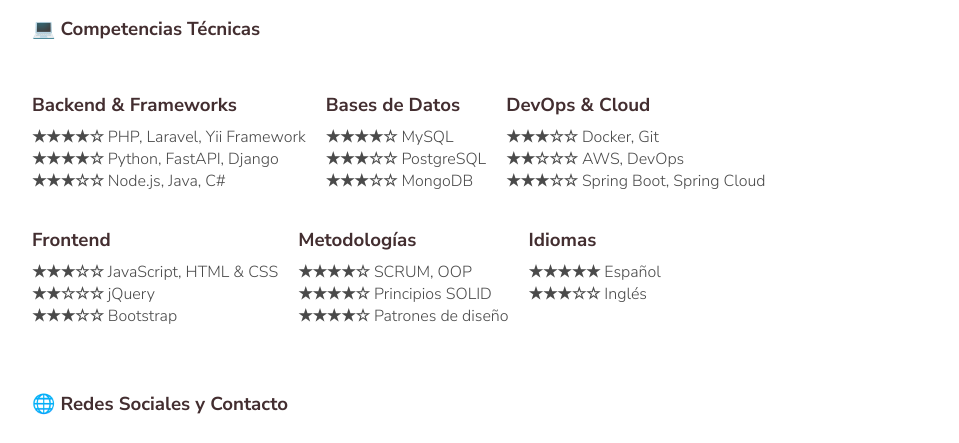
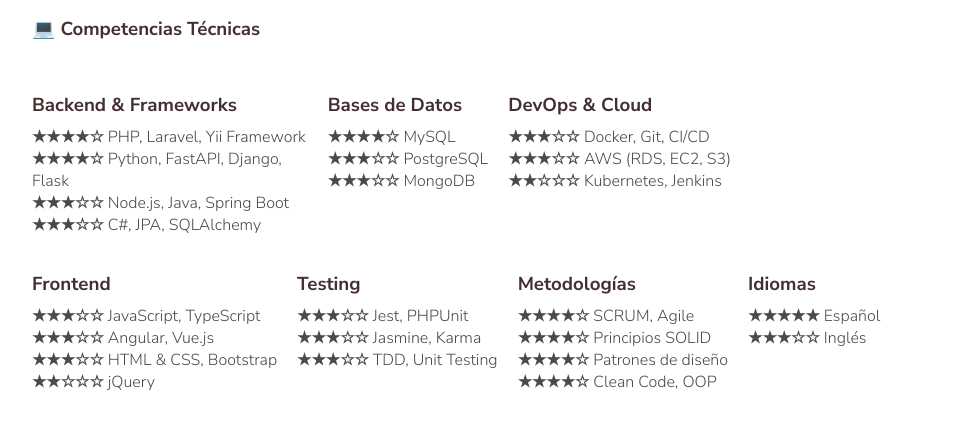
Before and after one commit to gvalmana/gvalmana.github.io, a plain HTML site: page index.html in a window 1280 px wide. Shown: the part 1072-1515 px from the top of the page, without its empty margins (160-1119 px from the left). Drawn offline with Linux system fonts and the light colour scheme.

Commit message:
Actualizar habilidades técnicas basadas en análisis de repositorios de GitHub

```diff
--- a/index.html
+++ b/index.html
@@ -123,8 +123,9 @@ $ echo "Contacto: +52 934 100 1693"</code>
           <h3 class="section__title">Backend & Frameworks</h3>
           <p>
             <strong>★★★★☆</strong> PHP, Laravel, Yii Framework<br />
-            <strong>★★★★☆</strong> Python, FastAPI, Django<br />
-            <strong>★★★☆☆</strong> Node.js, Java, C#
+            <strong>★★★★☆</strong> Python, FastAPI, Django, Flask<br />
+            <strong>★★★☆☆</strong> Node.js, Java, Spring Boot<br />
+            <strong>★★★☆☆</strong> C#, JPA, SQLAlchemy
           </p>
         </div>
         <div class="feature__item">
@@ -138,25 +139,35 @@ $ echo "Contacto: +52 934 100 1693"</code>
         <div class="feature__item">
           <h3 class="section__title">DevOps & Cloud</h3>
           <p>
-            <strong>★★★☆☆</strong> Docker, Git<br />
-            <strong>★★☆☆☆</strong> AWS, DevOps<br />
-            <strong>★★★☆☆</strong> Spring Boot, Spring Cloud
+            <strong>★★★☆☆</strong> Docker, Git, CI/CD<br />
+            <strong>★★★☆☆</strong> AWS (RDS, EC2, S3)<br />
+            <strong>★★☆☆☆</strong> Kubernetes, Jenkins
           </p>
         </div>
         <div class="feature__item">
           <h3 class="section__title">Frontend</h3>
           <p>
-            <strong>★★★☆☆</strong> JavaScript, HTML & CSS<br />
-            <strong>★★☆☆☆</strong> jQuery<br />
-            <strong>★★★☆☆</strong> Bootstrap
+            <strong>★★★☆☆</strong> JavaScript, TypeScript<br />
+            <strong>★★★☆☆</strong> Angular, Vue.js<br />
+            <strong>★★★☆☆</strong> HTML & CSS, Bootstrap<br />
+            <strong>★★☆☆☆</strong> jQuery
+          </p>
+        </div>
+        <div class="feature__item">
+          <h3 class="section__title">Testing</h3>
+          <p>
+            <strong>★★★☆☆</strong> Jest, PHPUnit<br />
+            <strong>★★★☆☆</strong> Jasmine, Karma<br />
+            <strong>★★★☆☆</strong> TDD, Unit Testing
           </p>
         </div>
         <div class="feature__item">
           <h3 class="section__title">Metodologías</h3>
           <p>
-            <strong>★★★★☆</strong> SCRUM, OOP<br />
+            <strong>★★★★☆</strong> SCRUM, Agile<br />
             <strong>★★★★☆</strong> Principios SOLID<br />
-            <strong>★★★★☆</strong> Patrones de diseño
+            <strong>★★★★☆</strong> Patrones de diseño<br />
+            <strong>★★★★☆</strong> Clean Code, OOP
           </p>
         </div>
         <div class="feature__item">
```
